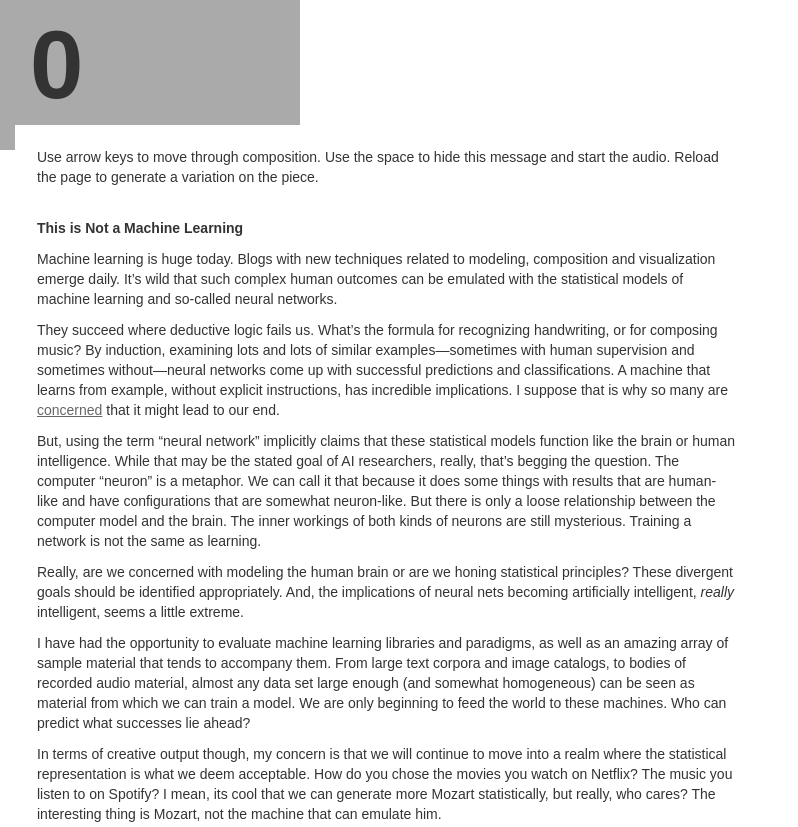
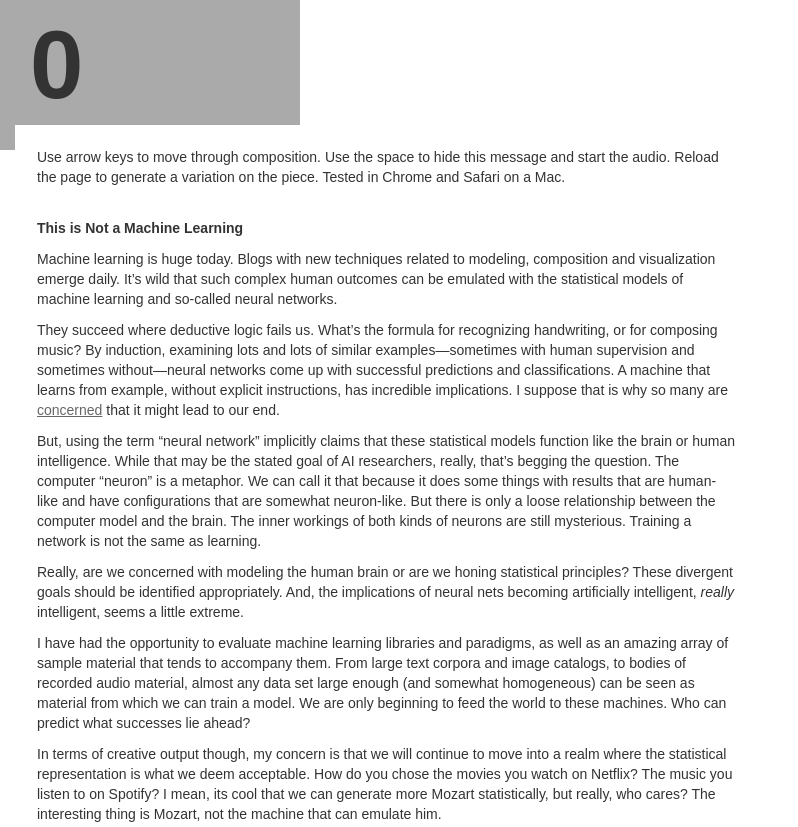
Before and after one commit to posttool/posttool.github.io, a website built with webpack: page index.html in a window 1280 px wide. Shown: the top 827 px of the page, without its empty margins (0-798 px from the left). Built offline with nearby package versions, Linux system fonts and the light colour scheme; a script that the page names is missing.

Commit message:
tested on...

```diff
--- a/index.html
+++ b/index.html
@@ -15,8 +15,7 @@
 <div id="la">0</div>
 <div id="fa">
     <p>Use arrow keys to move through composition. Use the space to hide this message and start the audio. Reload the
-        page to generate a variation on the piece.</p>
-
+        page to generate a variation on the piece. <span id="tested-in">Tested in Chrome and Safari on a Mac.</span></p>
     <br>
 
     <p><strong>This is Not a Machine Learning</strong></p>
```
